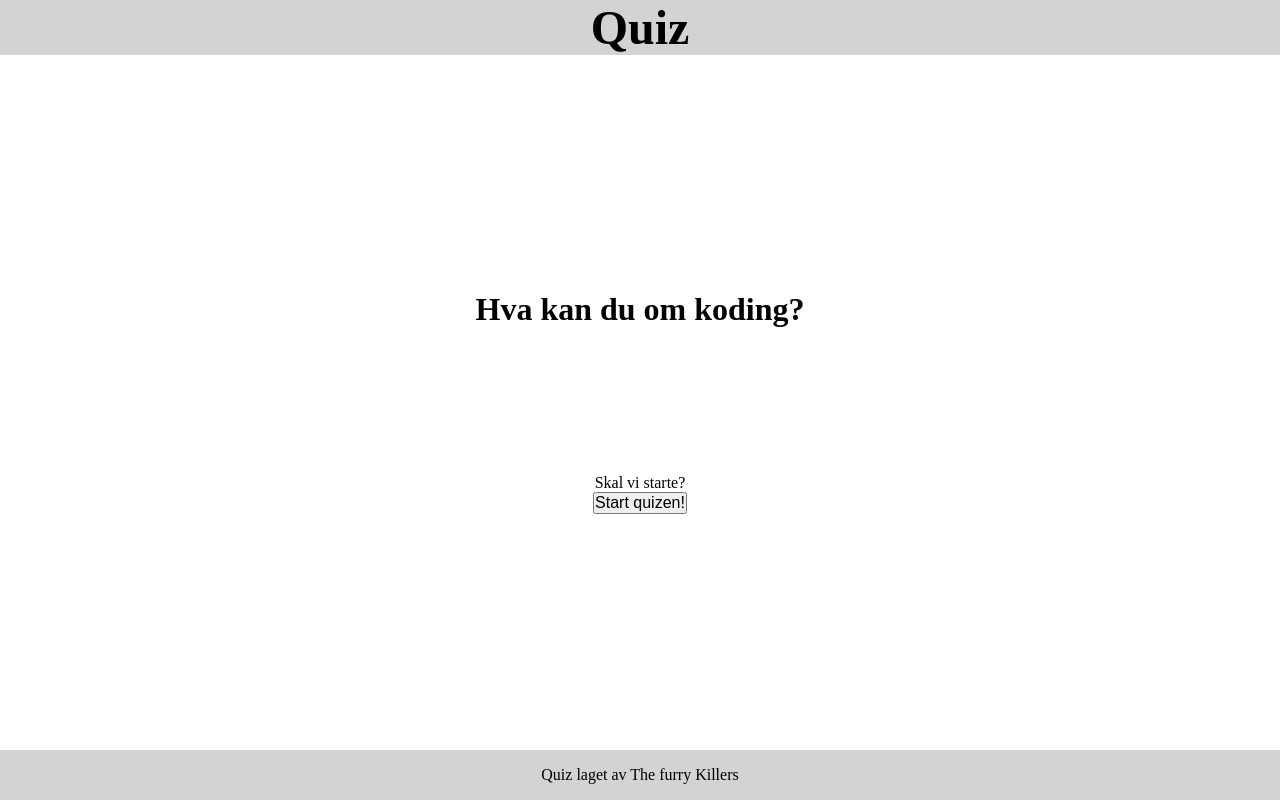
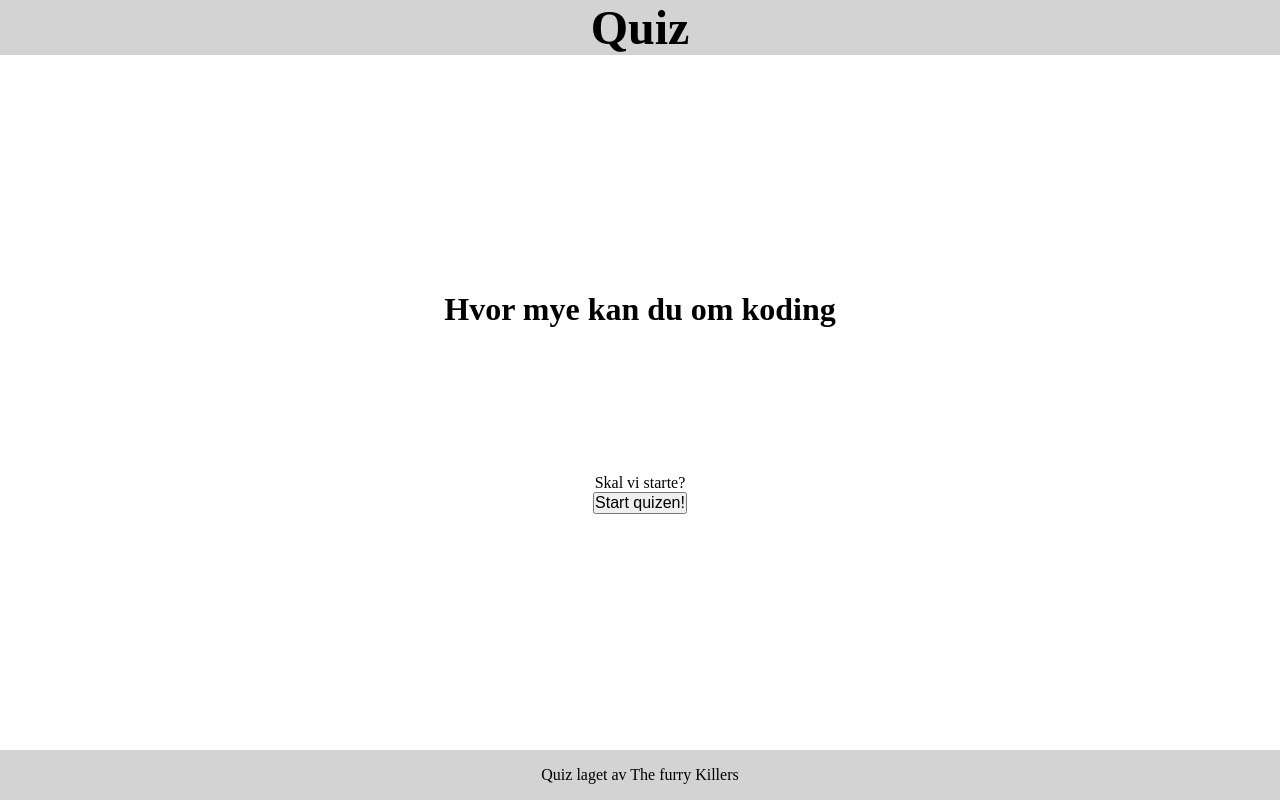
Before and after one commit to F21-1IM-2022-23/quizutvikling-the-furry-killers, a plain HTML site: page index.html in a window 1280 px wide. Drawn offline with Linux system fonts and the light colour scheme.

Commit message:
1 spørmsmål

```diff
--- a/index.html
+++ b/index.html
@@ -14,7 +14,7 @@
     </header>
     <main>
         <div>
-            <h2>Hva kan du om koding?</h2> <!-- Det første spørsmålet må være identisk med det første spørsmålet i script-filen -->
+            <h2>Hvor mye kan du om koding</h2> <!-- Det første spørsmålet må være identisk med det første spørsmålet i script-filen -->
         </div>
         <div id="questionContainer">
             <p>Skal vi starte?</p>
```
